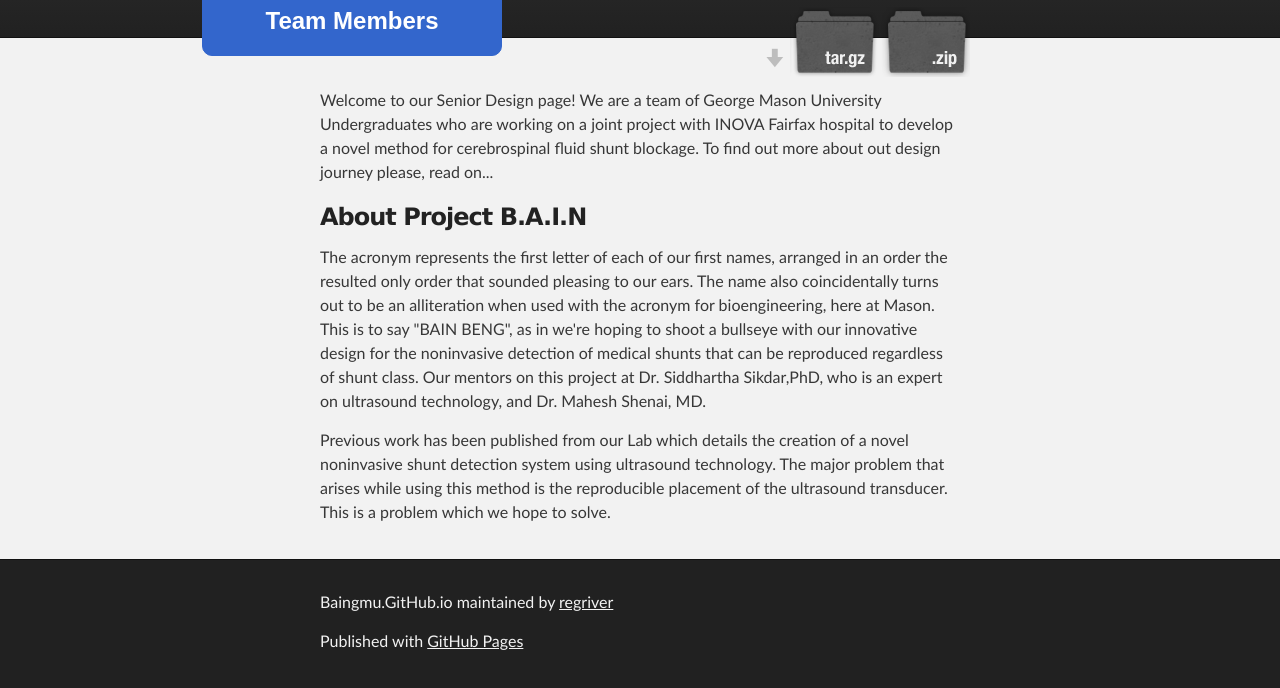
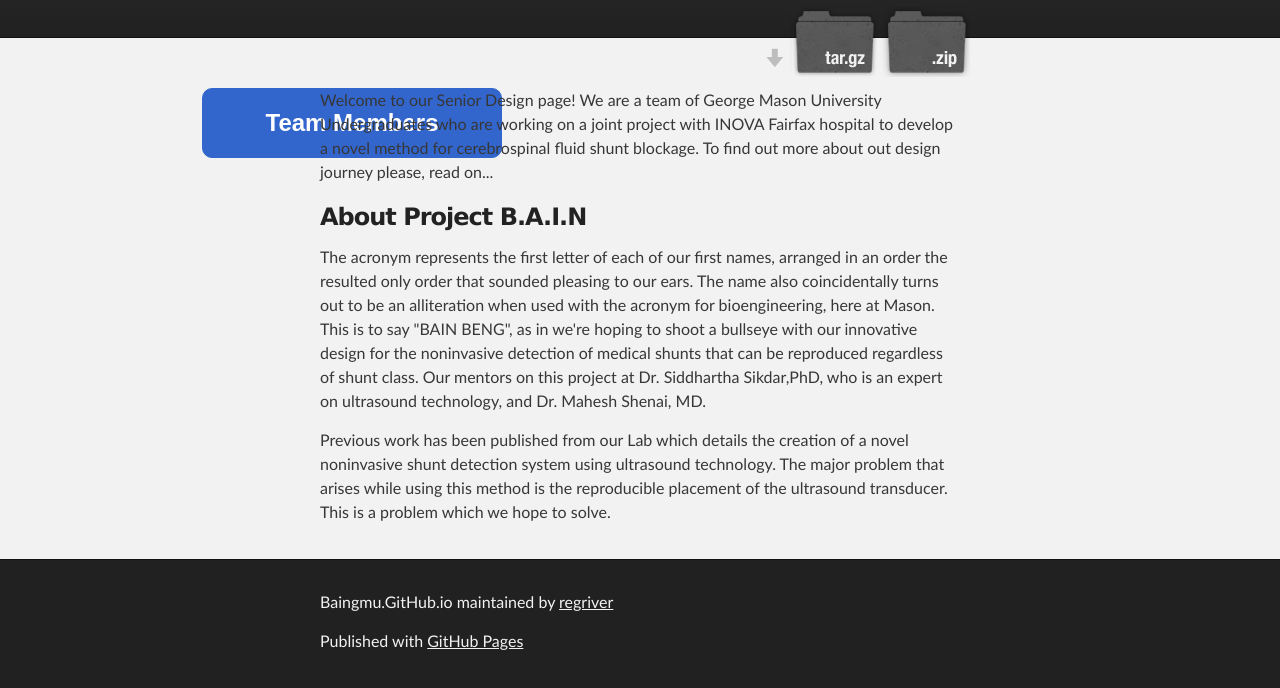
Before and after one commit to regriver/baingmu.github.io, a plain HTML site: page index.html in a window 1280 px wide. Shown: the part 212-900 px from the top of the page. Drawn offline with Linux system fonts and the light colour scheme.

Commit message:
Update stylesheet.css

```diff
--- a/stylesheets/stylesheet.css
+++ b/stylesheets/stylesheet.css
@@ -384,7 +384,7 @@ border-radius: 10px;
 box-shadow:: 6px 6px 5px #999;
 position:absolute;
 left: 202px;
-top: 198px;
+top: 300px;
 }
 input.MyButton:hover {
 color: #ffff00;
```
